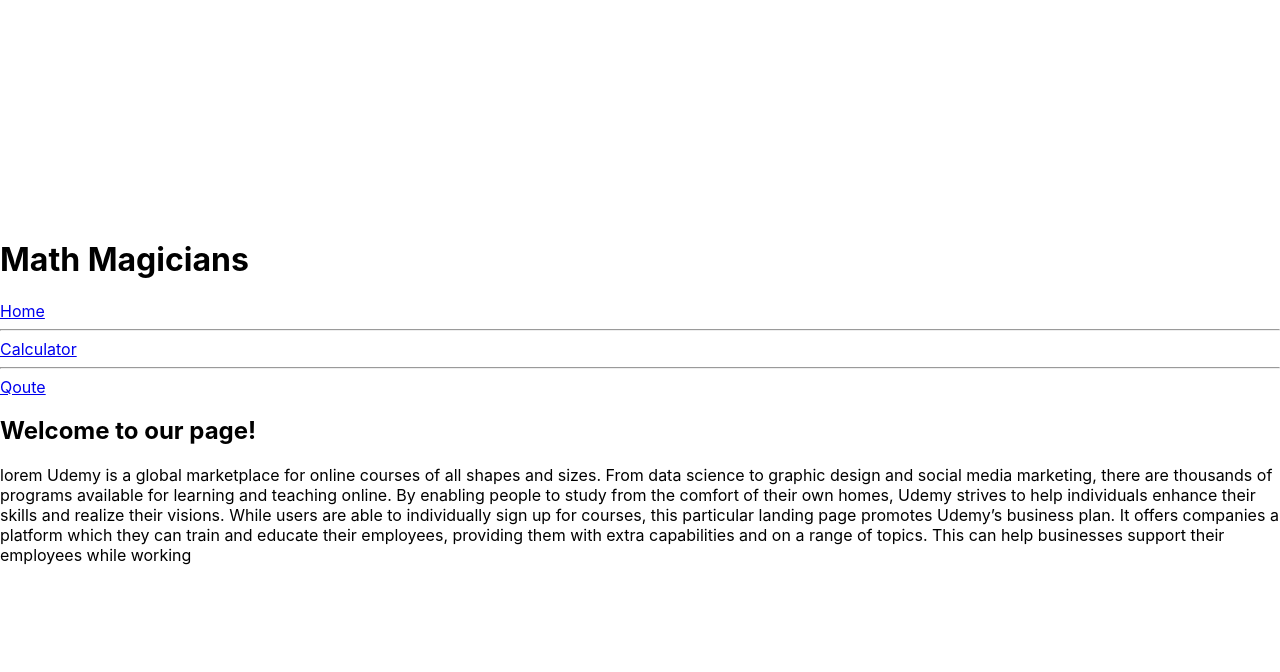
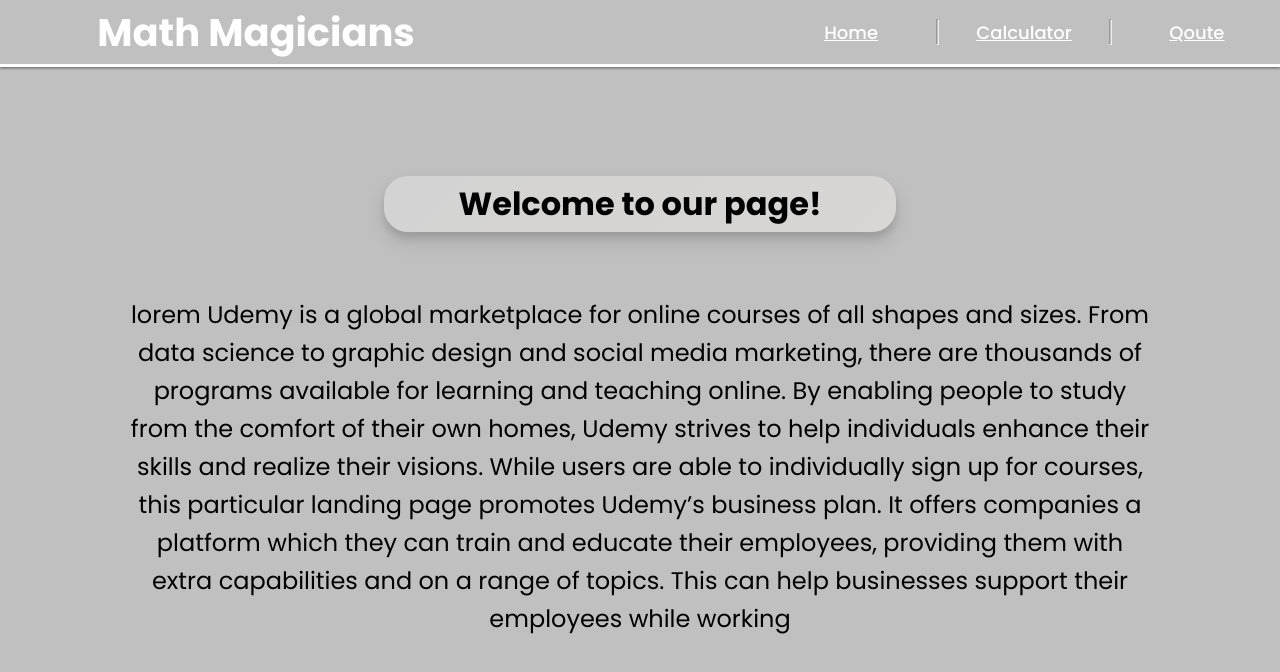
Before and after one commit to FaranoshAmini/Math-Magicians, a React (Create React App) app: page / in a window 1280 px wide. Shown: the top 672 px of the page. Built offline with nearby package versions, Linux system fonts and the light colour scheme.

Commit message:
Update App.css

```diff
--- a/src/App.css
+++ b/src/App.css
@@ -1,18 +1,110 @@
+@import url("https://fonts.googleapis.com/css2?family=Poppins:wght@400;500;600;700&display=swap");
+
+* {
+  margin: 0;
+}
+
 body {
   width: 100%;
   min-height: 100vh;
+  overflow-y: hidden;
+  background: #c0c0c0;
+  font-family: 'poppins', serif;
+}
+
+.App {
   display: flex;
   flex-direction: column;
+  height: auto;
+}
+
+.Top {
+  width: 100vw;
+  display: flex;
+  justify-content: space-between;
+  border-bottom: 3px solid #fff;
+  box-shadow: rgba(0, 0, 0, 0.19) 0 1px 2px, rgba(0, 0, 0, 0.23) 0 2px 2px;
+}
+
+.Title {
+  width: 40%;
+  height: 8vh;
+  color: #fff;
+  font-size: 3vw;
+  display: flex;
   align-items: center;
   justify-content: center;
+}
+
+.Nav {
+  width: 40%;
+  height: 8vh;
+  display: flex;
+  justify-content: center;
+  align-items: center;
+  gap: 2px;
+}
+
+.Nav .list {
+  text-align: center;
+  width: 50%;
+  height: 6vh;
+  display: flex;
+  align-items: center;
+  justify-content: center;
+  border-radius: 0 4px;
+  color: #fff;
+  font-weight: 500;
+  font-size: large;
+  transition: all 0.2s ease-in-out;
+}
+
+.Nav .list:hover {
+  color: #fff;
+  border: 1px solid #c0c0c0;
+}
+
+.Nav .list:focus {
+  color: #fff;
+  border: 1px solid #fff;
+}
+
+.Nav .list:active {
+  color: #fff;
+  background: #fdfcfb52;
+}
+
+hr {
+  color: #fff;
+  height: 3vh;
+  width: 1px;
+}
+
+.section {
+  width: 100vw;
+  height: 85vh;
+  display: flex;
+  flex-direction: column;
+  justify-content: center;
+  align-items: center;
+  text-align: center;
+}
+
+.section .quote {
+  text-align: center;
+  line-height: 32px;
+  width: 81vw;
+  font-size: 3.2vh;
 }
 
 form {
   display: flex;
   flex-direction: column;
   height: auto;
-  width: 30vw;
-  box-shadow: rgba(99, 99, 99, 0.2) 0 2px 8px 0;
+  width: 35vw;
+  border-radius: 25px;
+  background-image: linear-gradient(135deg, #fdfcfb 0%, #e2d1c3 100%);
+  box-shadow: rgba(0, 0, 0, 0.19) 0 10px 20px, rgba(0, 0, 0, 0.23) 0 6px 6px;
 }
 
 .calc-btn {
@@ -22,14 +114,18 @@ form {
 }
 
 input {
-  height: 7vh;
+  background: none;
+  height: 9vh;
   border: none;
   padding: 8px;
+  font-size: large;
   cursor: pointer;
 }
 
 input:hover {
   filter: brightness(90%);
+  border-radius: 20px;
+  background-color: #d3d3d3;
 }
 
 .zero {
@@ -38,15 +134,51 @@ input:hover {
 
 .text {
   height: 7vh;
-  background-color: #858694;
-  color: #fff;
-  font-size: large;
+  color: rgb(44, 7, 7);
+  font-size: x-large;
   display: flex;
   align-items: center;
   justify-content: flex-end;
-  padding-right: 6px;
+  padding: 14px;
+  border-bottom: 1px solid black;
 }
 
 .sign {
-  background-color: #f5913e;
+  color: white;
+  font-size: large;
+  font-weight: 800;
+  background-color: #a9a9a9;
 }
+
+main {
+  display: flex;
+  flex-direction: column;
+  justify-content: center;
+}
+
+.welcome {
+  display: flex;
+  flex-direction: column;
+  height: auto;
+  width: 80vw;
+  border-radius: 25px;
+  text-align: center;
+  font-size: x-large;
+  line-height: 38px;
+}
+
+h2 {
+  color: black;
+  align-self: center;
+  width: 40vw;
+  height: 7vh;
+  display: flex;
+  align-items: center;
+  justify-content: center;
+  background-image: linear-gradient(135deg, #d3d3d3 0%, #d9d6d4 100%);
+  box-shadow: rgba(0, 0, 0, 0.11) 0 10px 20px, rgba(0, 0, 0, 0.103) 0 6px 6px;
+  font-size: xx-large;
+  font-weight: 800;
+  margin-bottom: 8vh;
+  border-radius: 24px;
+}
```
